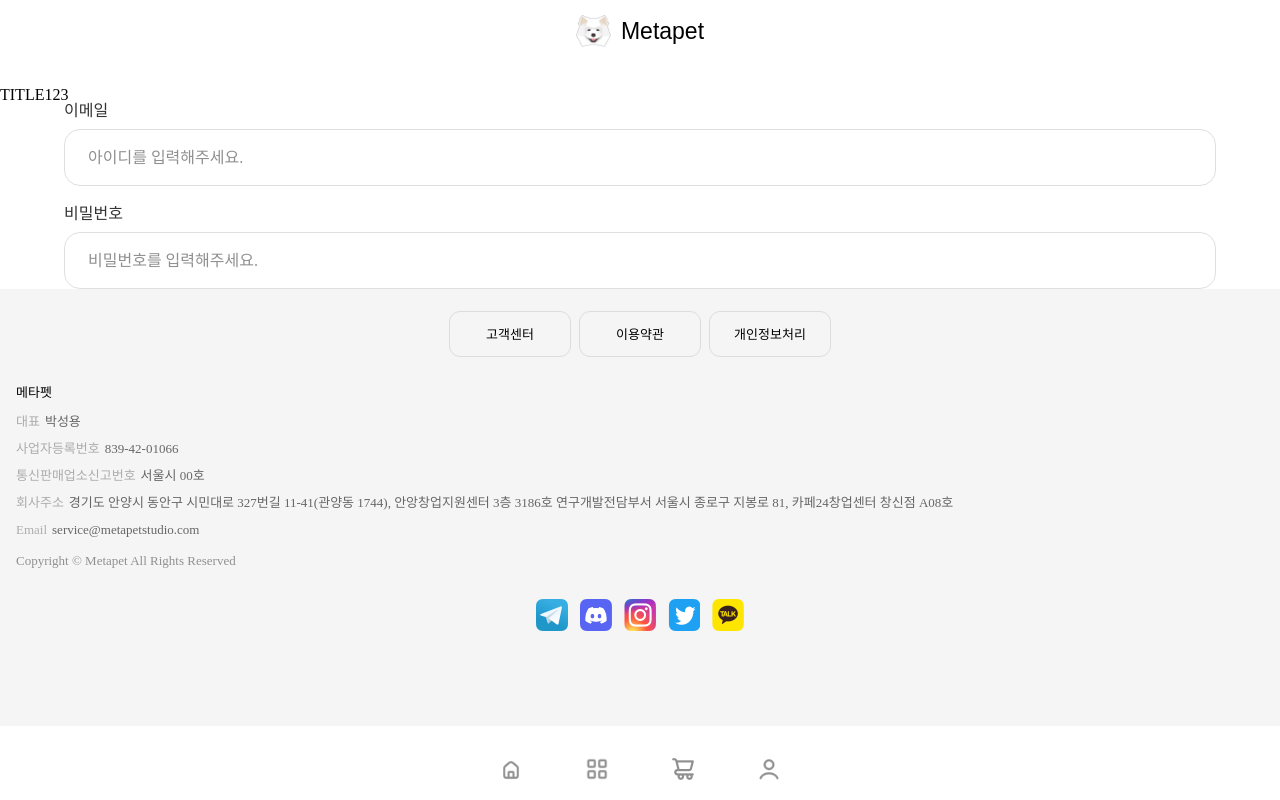
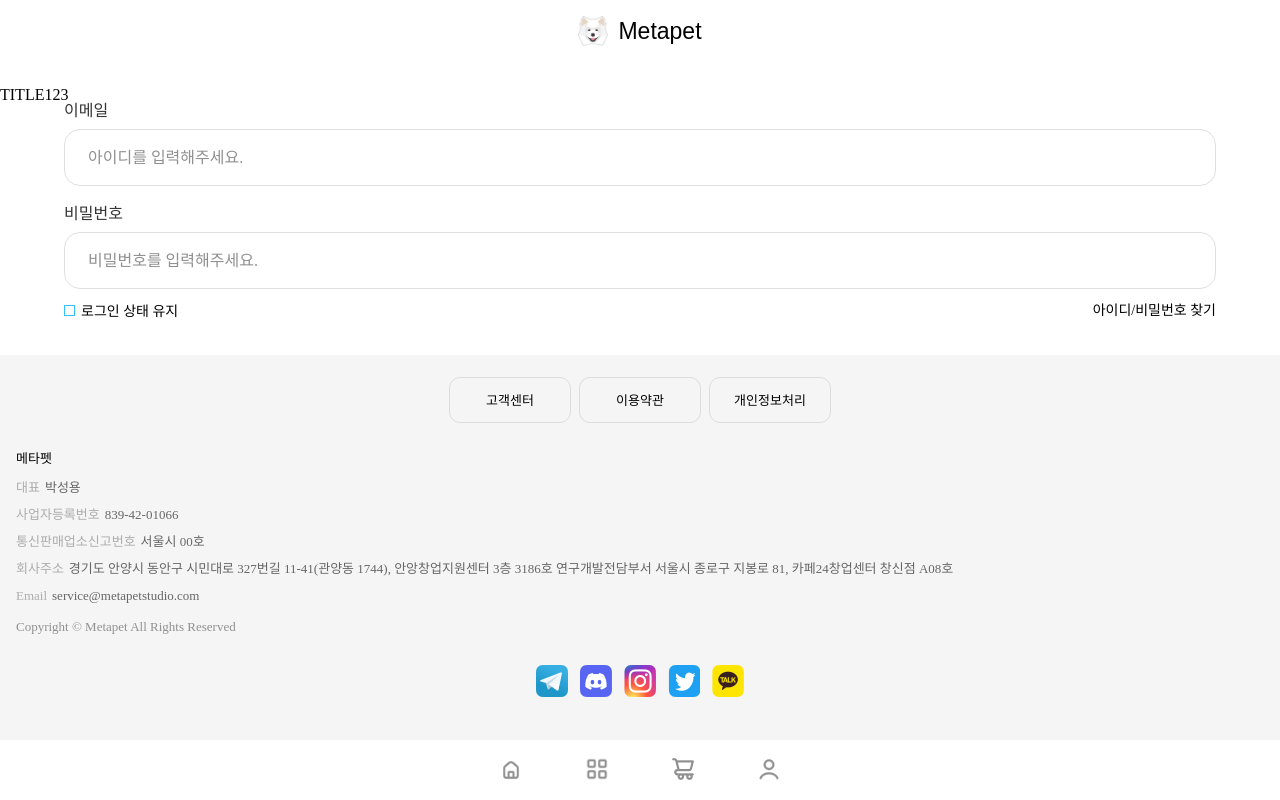
Before and after one commit to KimDongSin/metaPetShop, a React (Create React App) app: page / in a window 1280 px wide. Built offline with nearby package versions, Linux system fonts and the light colour scheme; the HTML template or start-up script is replaced by a standard one; a web font is replaced by a local one.

Commit message:
헤더 타입 분류

```diff
--- /dev/null
+++ b/src/components/form/FormCheckBox.js
@@ -0,0 +1,46 @@
+import styled from "styled-components";
+import checkImg from "../../assets/images/join/check.png";
+
+const Wrap = styled.label`
+
+    input[type="checkbox"]{
+        display: none;
+    }
+
+    input[type="checkbox"] + label{
+        display: inline-block;
+        width: 11px;
+        height: 11px;
+        border: 1px solid #33C2FF;
+        position: relative;
+    }
+
+    input[id="loginState"]:checked + label::after{
+        content: '';
+        background-image: url(checkImg);
+        font-size: 11px;
+        width: 11px;
+        height: 11px;
+        text-align: center;
+        position: absolute;
+        left: 0;
+        top:0;
+      }
+
+    span{
+        font-size: 14px;
+        margin-left: 6px;
+    }
+`;
+
+const FormCheckBox = () =>{
+    return(
+        <Wrap for="loginState">
+            <input id="loginState" type="checkbox" />
+            <label for="loginState"></label>
+            <span>로그인 상태 유지</span>
+        </Wrap>
+    );
+}
+
+export default FormCheckBox;
--- a/src/components/form/FormInput.js
+++ b/src/components/form/FormInput.js
@@ -7,7 +7,7 @@
     align-items: center;
 
   input {
-    width: 90%;
+    width: 100%;
     height: 57px;
     border-radius: 16px;
     border: 1px solid #dfdfdf;
@@ -30,7 +30,7 @@
     color: ${(props) => (props.isFocused ? "#33C2FF" : "#333333")};
     margin-bottom: 10px;
     font-size: 16px;
-    width: 90%;
+    width: 100%;
   }
 `;
 
--- a/src/components/join/Join.js
+++ b/src/components/join/Join.js
@@ -1,25 +1,40 @@
 import styled from "styled-components";
 import FormInput from "../form/FormInput";
+import FormCheckBox from "../form/FormCheckBox";
+import { Link } from "react-router-dom";
 
 const Wrap = styled.div`
-    display: flex;
-    flex-direction: column;
-    align-items: center;
-    width: 100%;
+  display: flex;
+  flex-direction: column;
+  align-items: center;
+  width: 100%;
+  margin: 0 auto;
 
-    div{
-        width: 100%;
-    }
+  div {
+    width: 90%;
+  }
 
-  div:first-child {
+  & .user__input__wrapper:first-child {
     margin-bottom: 20px;
   }
+
+  & .user__check__box{
+    display: flex;
+    justify-content: space-between;
+    align-items: center;
+    margin: 14px 0 36px;
+  }
+`;
+
+
+const UserInfoFind = styled(Link)`
+    font-size: 14px;
 `;
 
 const Join = () => {
   return (
     <Wrap>
-      <div>
+      <div className="user__input__wrapper">
         <FormInput
           title="이메일"
           type="text"
@@ -28,7 +43,7 @@
         />
       </div>
 
-      <div>
+      <div className="user__input__wrapper">
         <FormInput
           title="비밀번호"
           type="password"
@@ -36,6 +51,11 @@
           placeholder="비밀번호를 입력해주세요."
         />
       </div>
+
+      <div className="user__check__box">
+        <FormCheckBox />
+        <UserInfoFind>아이디/비밀번호 찾기</UserInfoFind>
+      </div>
     </Wrap>
   );
 };
--- a/src/components/layout/Header.js
+++ b/src/components/layout/Header.js
@@ -144,7 +144,7 @@
             </HeaderContainer> */}
 
             <HeaderContainer type={type}>
-                <HeaderLogo>
+                <HeaderLogo type={type}>
                     <a href="#none">
                         <img src={logo} />
                         <span>Metapet</span>
```
Also changed, not shown: src/assets/images/join/check.png (added), src/components/form/FormCheckIcon.js (added).
